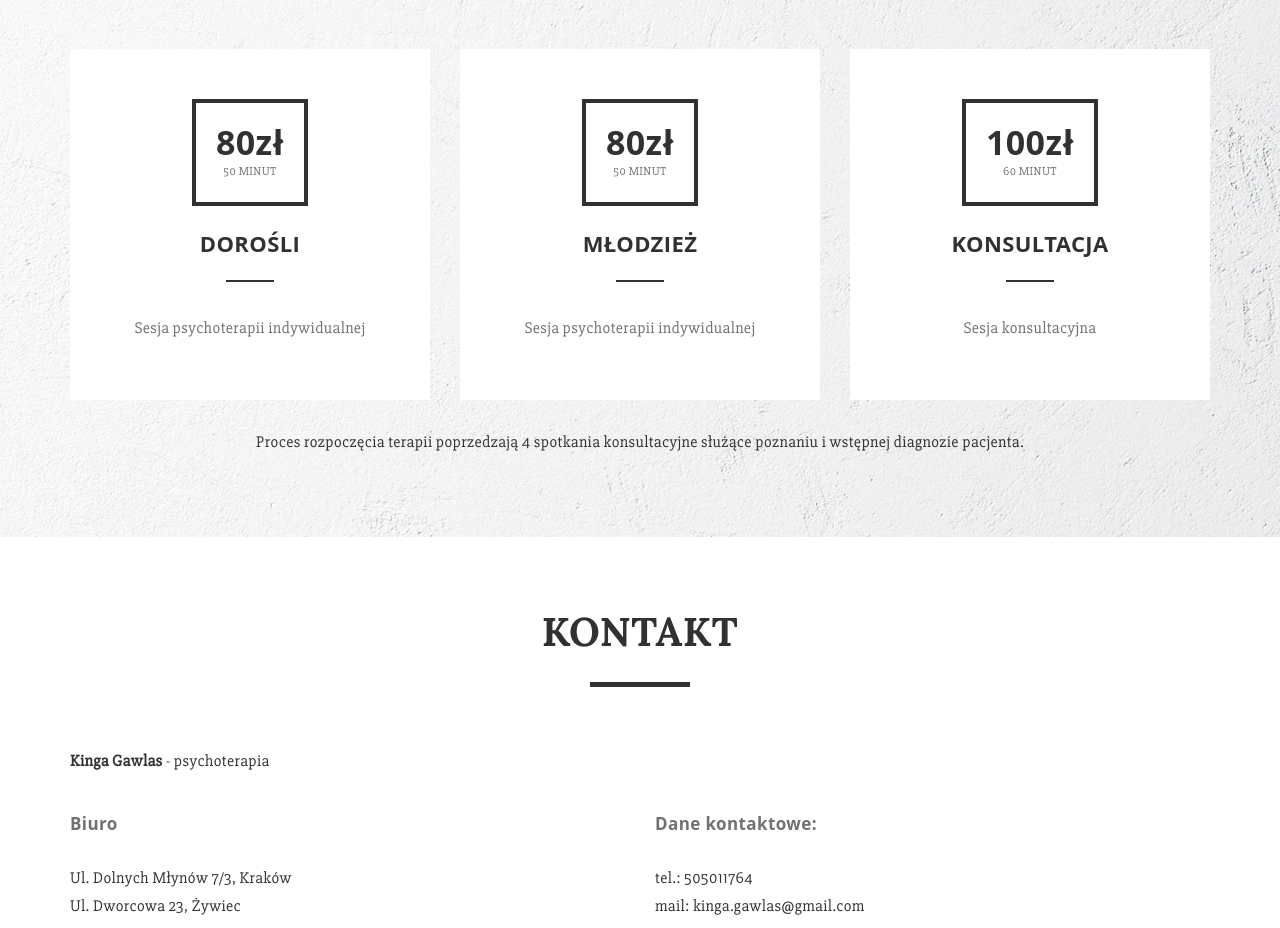
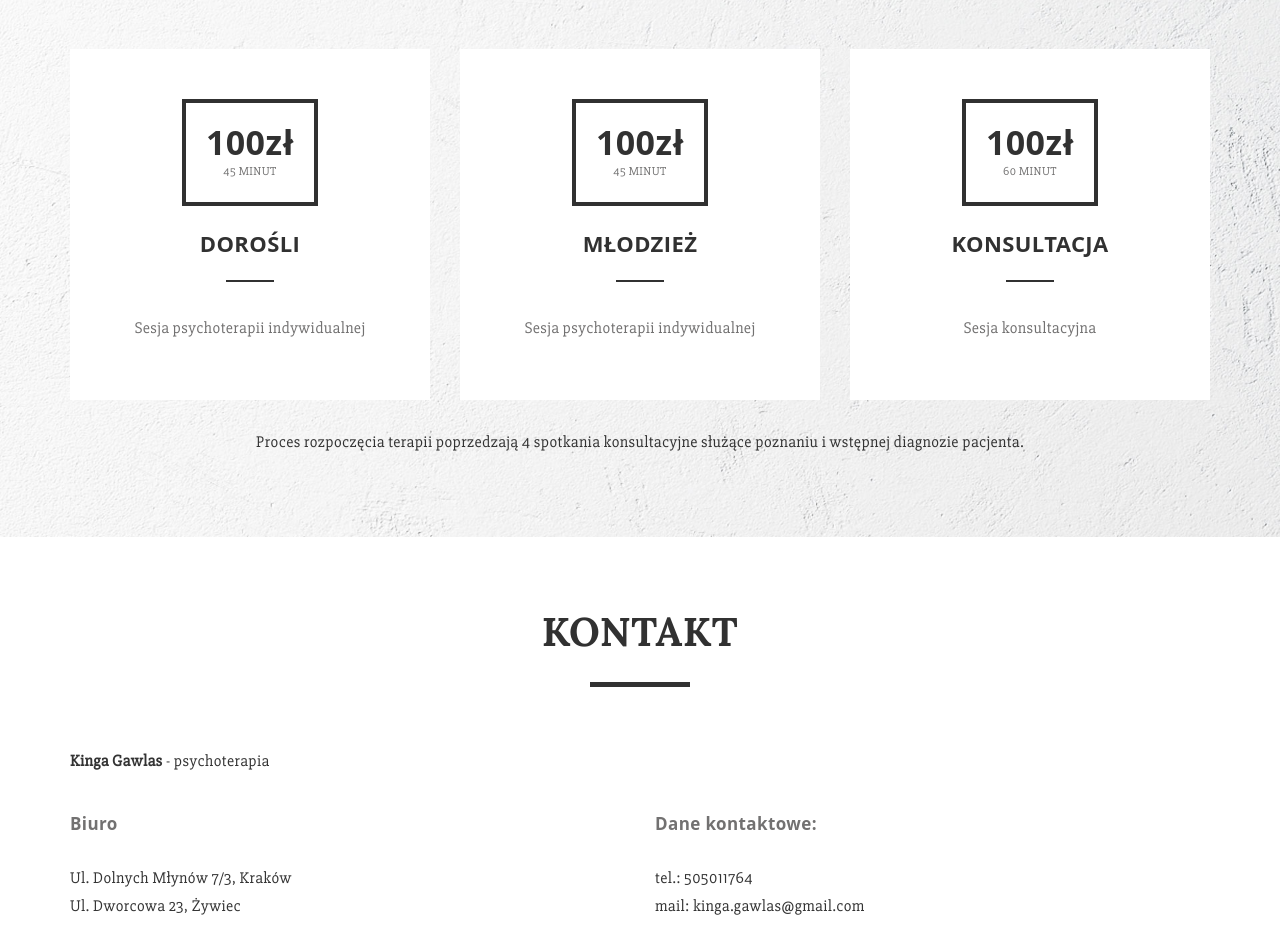
Before and after one commit to kingagawluz/psychoterapia-gawlas-pl, a plain HTML site: page index.html in a window 1280 px wide. Shown: the part 3580-4508 px from the top of the page. Drawn offline with Linux system fonts and the light colour scheme; a web font is replaced by a local one.

Commit message:
change price

```diff
--- a/index.html
+++ b/index.html
@@ -381,8 +381,8 @@
 						<div class="tt-el-pricing">
 							<div class="entry-wrap">
 								<div class="entry-price">
-									<span class="entry-number">80zł</span>
-									<span class="entry-desc">50 minut</span>
+									<span class="entry-number">100zł</span>
+									<span class="entry-desc">45 minut</span>
 								</div>
 								<h3 class="entry-title">dorośli</h3>
 								<div class="entry-info">
@@ -398,8 +398,8 @@
 						<div class="tt-el-pricing ">
 							<div class="entry-wrap">
 								<div class="entry-price">
-									<span class="entry-number">80zł</span>
-									<span class="entry-desc">50 minut</span>
+									<span class="entry-number">100zł</span>
+									<span class="entry-desc">45 minut</span>
 								</div>
 								<h3 class="entry-title">młodzież</h3>
 								<div class="entry-info">
```
